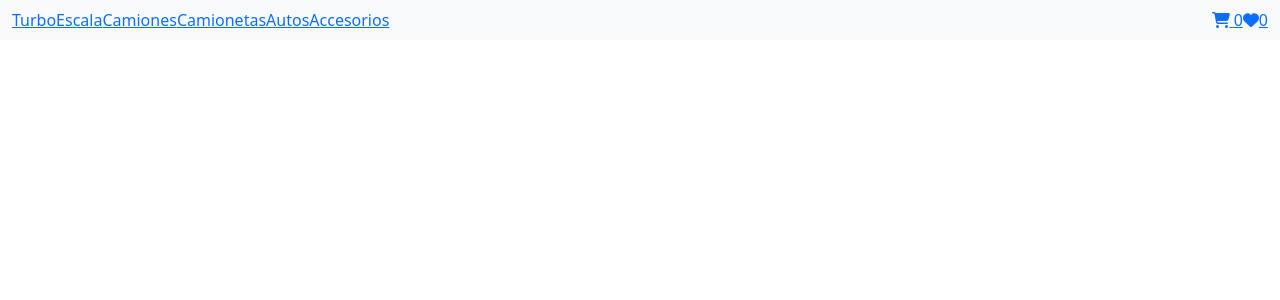
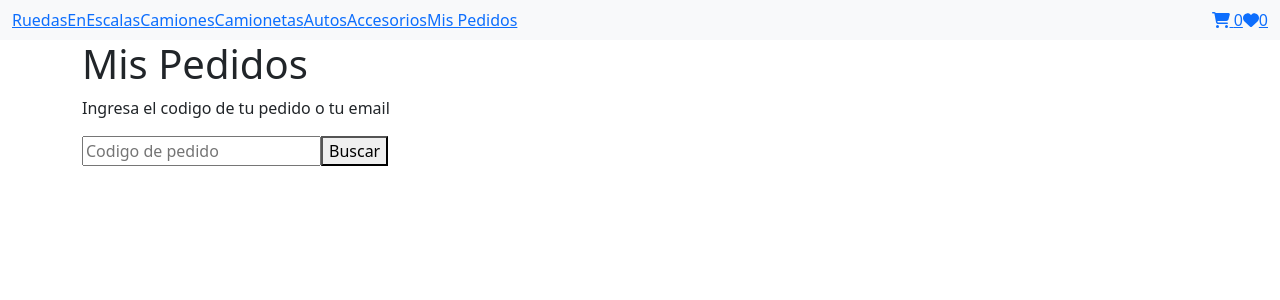
Before and after one commit to RodrigoERodriguez/RuedasEnEscalas, a React (Vite) app: page /mispedidos in a window 1280 px wide. Shown: the top 300 px of the page. Built offline with nearby package versions, Linux system fonts and the light colour scheme.

Commit message:
Se agrega requisito extra Mis Pedidos, se cambio el nombre del NavBar y se agregaron componentes

```diff
--- a/src/App.jsx
+++ b/src/App.jsx
@@ -13,6 +13,7 @@ import CheckOut from './components/CheckOut/CheckOut';
 
 //Clases
 import 'bootstrap/dist/css/bootstrap.min.css';
+import Pedidos from './components/Pedidos/Pedidos';
 
 function App() {
 
@@ -33,6 +34,7 @@ function App() {
             <Route path="/carrito" element={<Carrito />} />
             <Route path="/favoritos" element={<Favoritos />} />
             <Route path="/checkout" element={<CheckOut />} />
+            <Route path="/mispedidos" element={<Pedidos />} />
           </Routes>
 
         </BrowserRouter>
--- a/src/FireBase/config.js
+++ b/src/FireBase/config.js
@@ -13,3 +13,5 @@ const firebaseConfig = {
 const app = initializeApp(firebaseConfig);
 
 export const baseDeDatos = getFirestore(app);
+
+export const pedidos = getFirestore(app);
--- a/src/components/NavBar/NavBar.jsx
+++ b/src/components/NavBar/NavBar.jsx
@@ -10,7 +10,7 @@ const NavBar = () => {
     return (
         <Navbar expand="lg" className="bg-body-tertiary">
         <Container fluid>
-            <Link to="/">TurboEscala</Link>
+            <Link to="/">RuedasEnEscalas</Link>
             <Navbar.Toggle aria-controls="navbarScroll" />
             <Navbar.Collapse id="navbarScroll">
                 <Nav className="me-auto my-2 my-lg-0" style={{ maxHeight: '100px' }} navbarScroll>
@@ -18,6 +18,7 @@ const NavBar = () => {
                     <Link to="/productos/Camionetas">Camionetas</Link>
                     <Link to="/productos/Autos">Autos</Link>
                     <Link to="/productos/Accesorios">Accesorios</Link>
+                    <Link to="/mispedidos">Mis Pedidos</Link>
                 </Nav>
 
                 <Nav>
--- /dev/null
+++ b/src/components/Pedidos/Pedidos.jsx
@@ -0,0 +1,64 @@
+import React, { useState, useEffect } from 'react';
+import { doc, getDoc } from 'firebase/firestore';
+import { pedidos } from '../../FireBase/config';
+
+const Pedidos = () => {
+    const [codigoPedido, setCodigoPedido] = useState('');
+    const [item, setItem] = useState(null);
+    const [error, setError] = useState('');
+
+    useEffect(() => {
+        if (codigoPedido.trim() === '') {
+        return;
+        }
+
+        const pedidoBaseDeDato = doc(pedidos, 'PedidosDeCompra', codigoPedido);
+
+        getDoc(pedidoBaseDeDato)
+        .then((respuesta) => {
+            if (respuesta.exists()) {
+            setItem({ ...respuesta.data(), id: respuesta.id });
+            } else {
+            setItem(null);
+            setError('El pedido ingresado no existe');
+            }
+        })
+    }, [codigoPedido]);
+
+    const handleBuscarClick = () => {
+        if (codigoPedido.trim() === '') {
+        setError('Por favor, ingresa un codigo de pedido');
+        return;
+        }
+
+        setError('');
+    };
+
+    return (
+        <div className="container">
+        <h1 className="main-title">Mis Pedidos</h1>
+        <p>Ingresa el codigo de tu pedido o tu email</p>
+
+        <input
+            type="text"
+            placeholder="Codigo de pedido"
+            value={codigoPedido}
+            onChange={(e) => setCodigoPedido(e.target.value)}
+        />
+        <button className="enviar" type="submit" onClick={handleBuscarClick}>
+            Buscar
+        </button>
+
+        {error && <p className="error-message">{error}</p>}
+
+        {item && (
+            <div>
+            <h2>Detalles del Pedido:</h2>
+            <p>ID: {item.id}</p>
+            </div>
+        )}
+        </div>
+    );
+};
+
+export default Pedidos;
```
